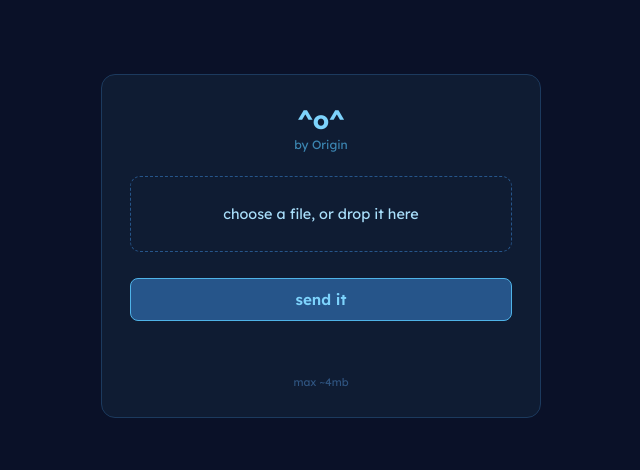
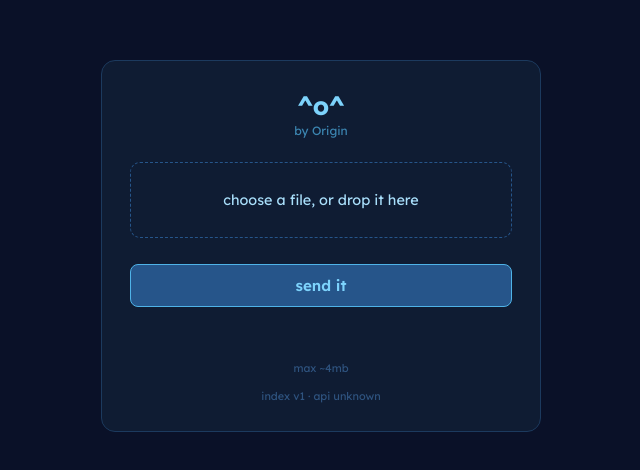
Before and after one commit to originabsence/laughy, a website: page index.html in a window 1280 px wide. Shown: the part 154-624 px from the top of the page, without its empty margins (319-959 px from the left). Drawn offline with Linux system fonts and the light colour scheme; no server answers.

Commit message:
Update index.html

```diff
--- a/index.html
+++ b/index.html
@@ -122,9 +122,12 @@
     <div id="status"></div>
     <div id="links"></div>
     <div class="hint">max ~4mb</div>
+    <div id="ver" class="hint"></div>
   </div>
 
 <script>
+  const INDEX_VERSION = 'v1';
+
   const dropzone = document.getElementById('dropzone');
   const fileInput = document.getElementById('fileInput');
   const fileName = document.getElementById('fileName');
@@ -206,6 +209,13 @@
       linksEl.appendChild(row);
     });
   }
+
+  const verEl = document.getElementById('ver');
+  verEl.textContent = `index ${INDEX_VERSION} · api ...`;
+  fetch('/api/upload')
+    .then(r => r.json())
+    .then(d => { verEl.textContent = `index ${INDEX_VERSION} · api ${d.version}`; })
+    .catch(() => { verEl.textContent = `index ${INDEX_VERSION} · api unknown`; });
 </script>
 </body>
 </html>
```
